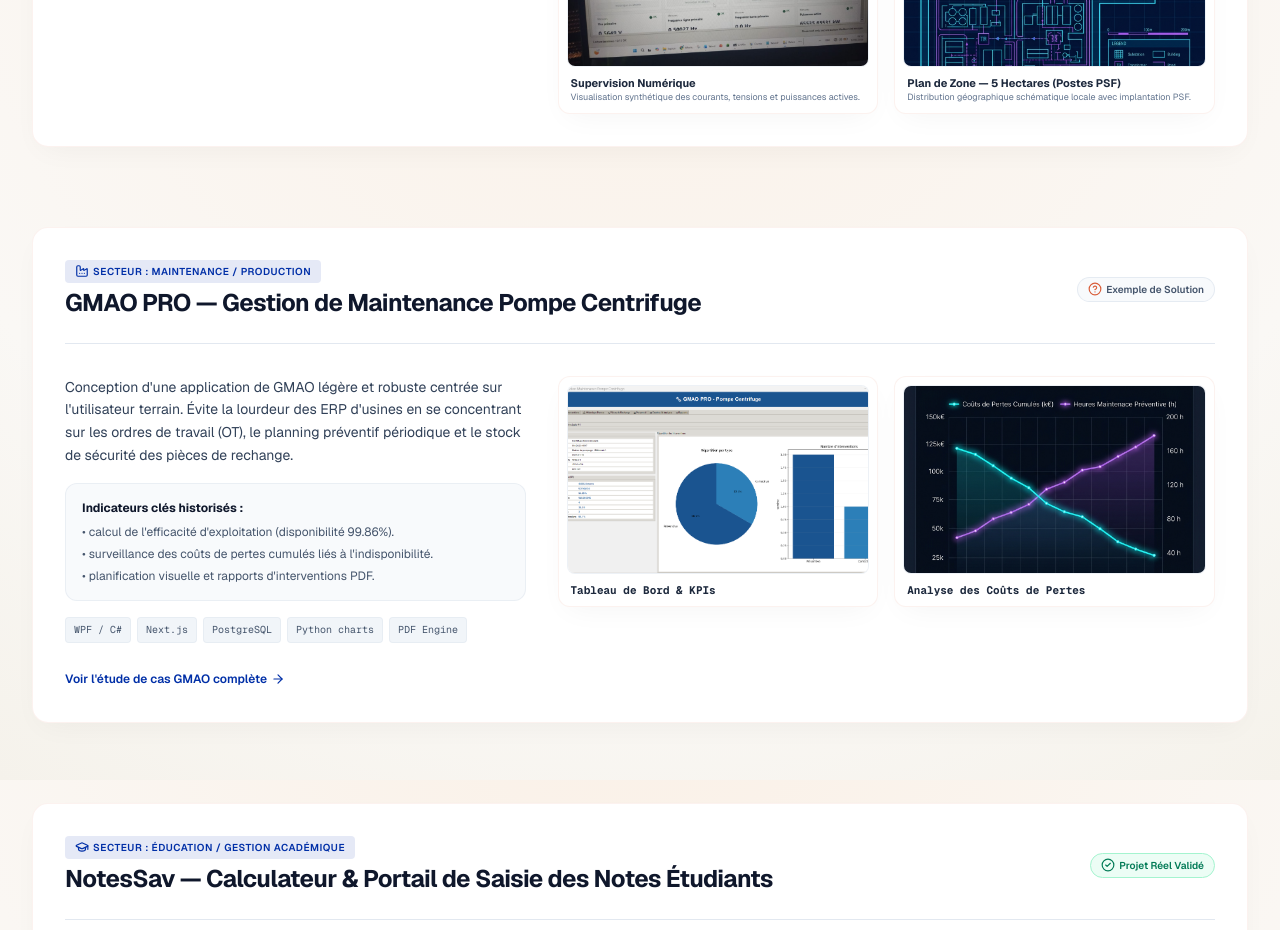
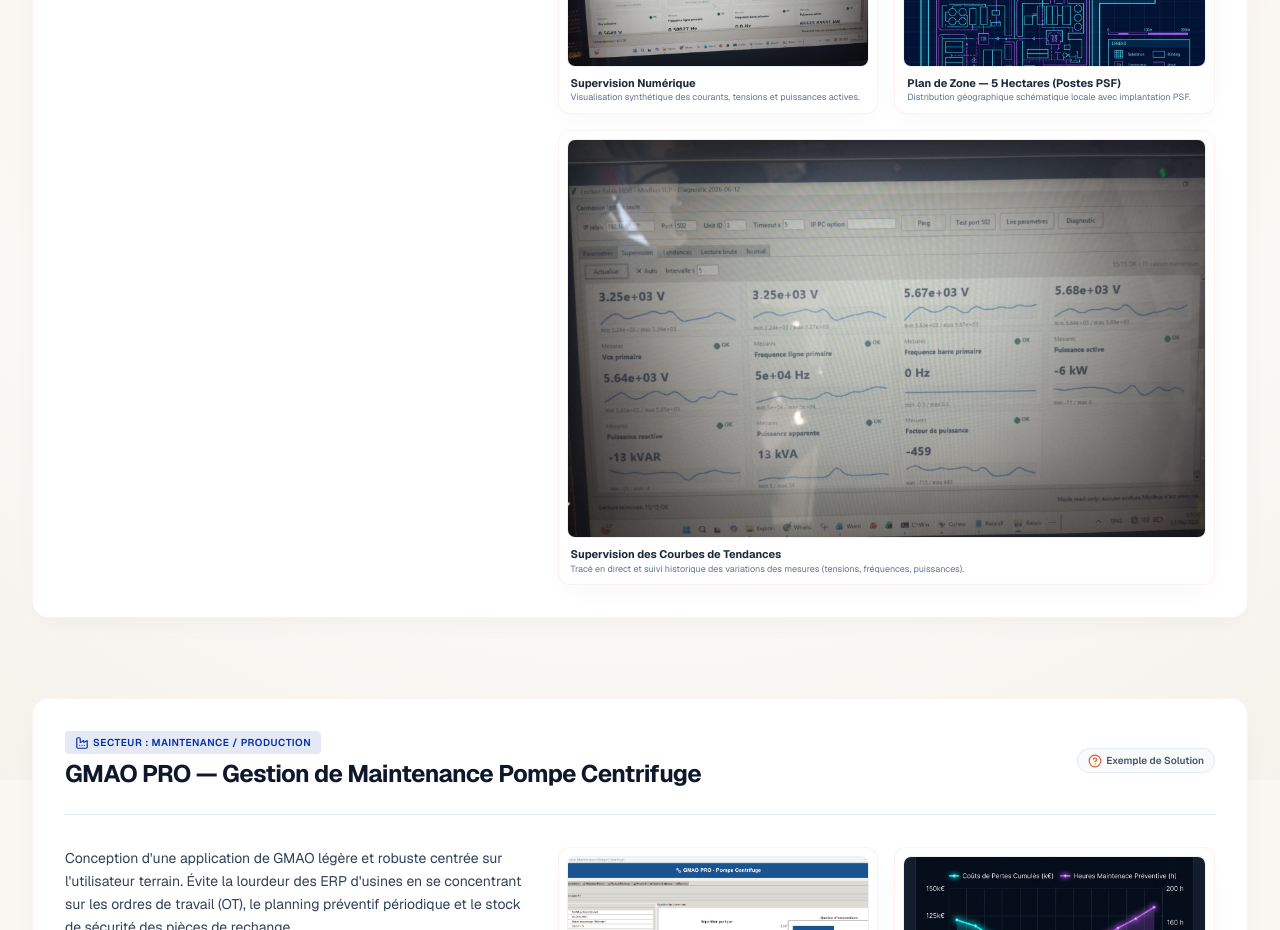
Before and after one commit to Medweh/site_clients, a Next.js app: page /realisations in a window 1280 px wide. Shown: the part 2420-3350 px from the top of the page. Built offline with nearby package versions, Linux system fonts and the light colour scheme; no server answers.

Commit message:
feat: add modbus curves monitoring screenshot to industrial solutions and portfolio

```diff
--- a/app/realisations/page.tsx
+++ b/app/realisations/page.tsx
@@ -307,6 +307,21 @@ export default function RealisationsPage() {
                 <p className="text-[9px] text-slate-500">Distribution géographique schématique locale avec implantation PSF.</p>
               </div>
             </div>
+
+            {/* Card 5: Curves and trends */}
+            <div className="glass-panel rounded-xl overflow-hidden p-2 space-y-2 group bg-slate-50 border border-slate-200/80 sm:col-span-2">
+              <div className="aspect-[16/10] bg-white rounded-lg overflow-hidden relative border border-slate-200/60">
+                <img
+                  src="/images/relais_software_curves.png"
+                  alt="Supervision Courbes de Tendances"
+                  className="w-full h-full object-cover object-top group-hover:scale-[1.02] transition-transform duration-350"
+                />
+              </div>
+              <div className="px-1">
+                <h4 className="font-bold text-slate-800 text-[11px]">Supervision des Courbes de Tendances</h4>
+                <p className="text-[9px] text-slate-500">Tracé en direct et suivi historique des variations des mesures (tensions, fréquences, puissances).</p>
+              </div>
+            </div>
           </div>
         </div>
       </div>
--- a/app/solutions-industrielles/page.tsx
+++ b/app/solutions-industrielles/page.tsx
@@ -197,6 +197,21 @@ def read_sensors():
               <p className="text-xs text-slate-600 mt-1 leading-relaxed">Cartographie schématique locale avec l'implantation des postes de distribution électrique PSF et des transformateurs.</p>
             </div>
           </div>
+
+          {/* Card 5: Curves and trends */}
+          <div className="glass-panel rounded-xl overflow-hidden space-y-3 p-3 group bg-white md:col-span-2">
+            <div className="aspect-[16/9] bg-slate-50 rounded-lg overflow-hidden relative border border-slate-200/60 flex items-center justify-center">
+              <img
+                src="/images/relais_software_curves.png"
+                alt="Supervision des Courbes de Tendances"
+                className="w-full h-full object-cover object-top group-hover:scale-[1.02] transition-transform duration-350"
+              />
+            </div>
+            <div className="px-2 pb-1">
+              <h4 className="font-bold text-slate-900 text-sm">Supervision des Courbes de Tendances</h4>
+              <p className="text-xs text-slate-600 mt-1 leading-relaxed">Tracé en direct et suivi historique des variations des mesures physiques (tensions, fréquences, puissances active/réactive) sous forme de courbes temporelles.</p>
+            </div>
+          </div>
         </div>
       </div>
 
```
Also changed, not shown: public/images/relais_software_curves.png (added).
